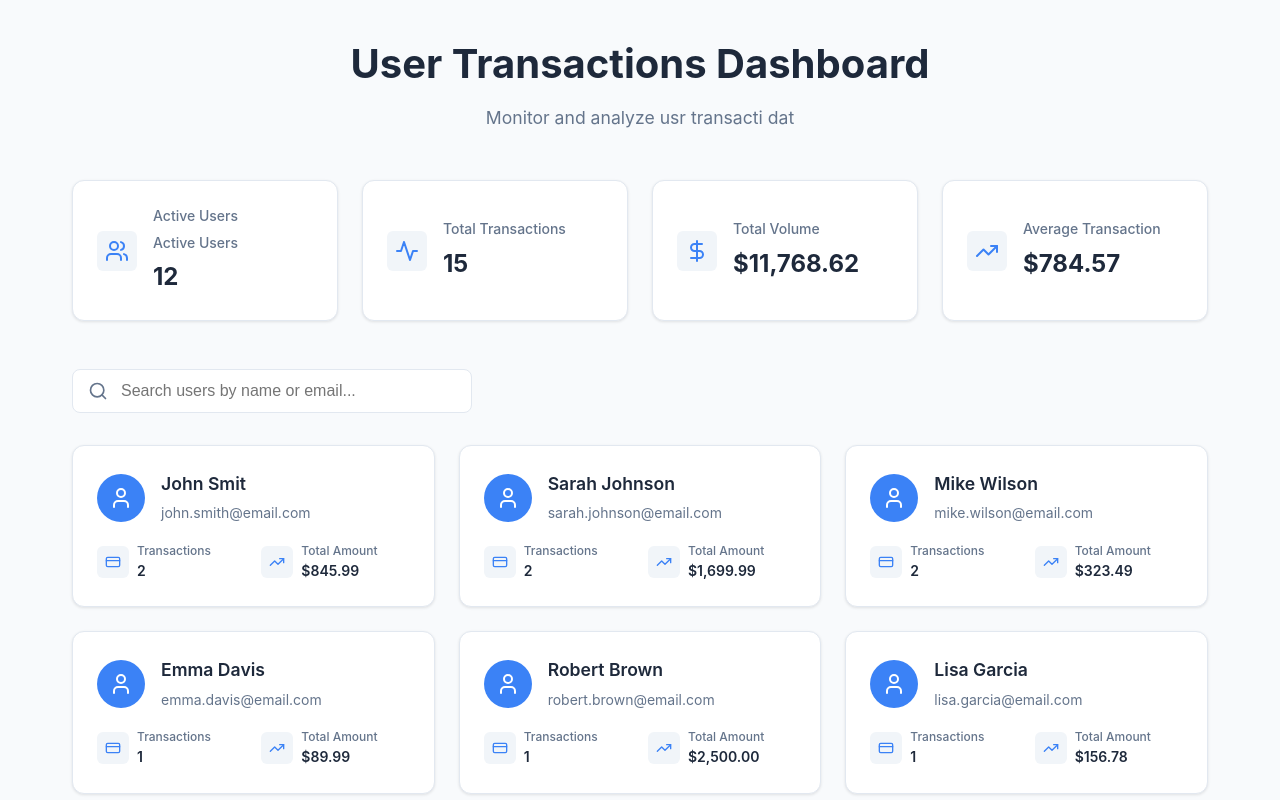
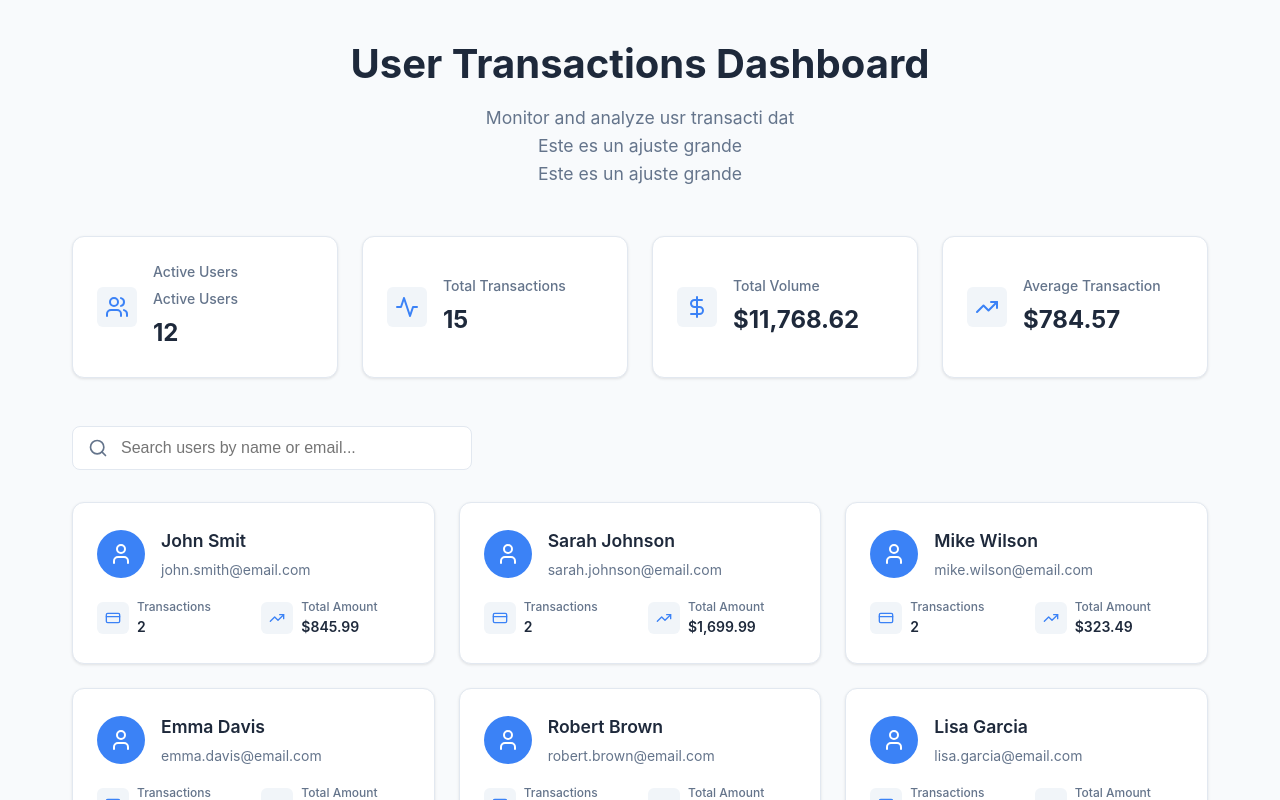
Before and after one commit to mio92/pagos-en-linea, a React (Create React App) app: page / in a window 1280 px wide. Shown: the top 800 px of the page. Built offline with nearby package versions, Linux system fonts and the light colour scheme.

Commit message:
Prueba 3

```diff
--- a/src/components/Dashboard.tsx
+++ b/src/components/Dashboard.tsx
@@ -42,6 +42,8 @@ const Dashboard: React.FC = () => {
       <div className="dashboard-header">
         <h1>User Transactions Dashboard</h1>
         <p>Monitor and analyze usr transacti dat</p>
+        <p>Este es un ajuste grande</p>
+        <p>Este es un ajuste grande</p>
       </div>
 
       <div className="dashboard-stats">
```
